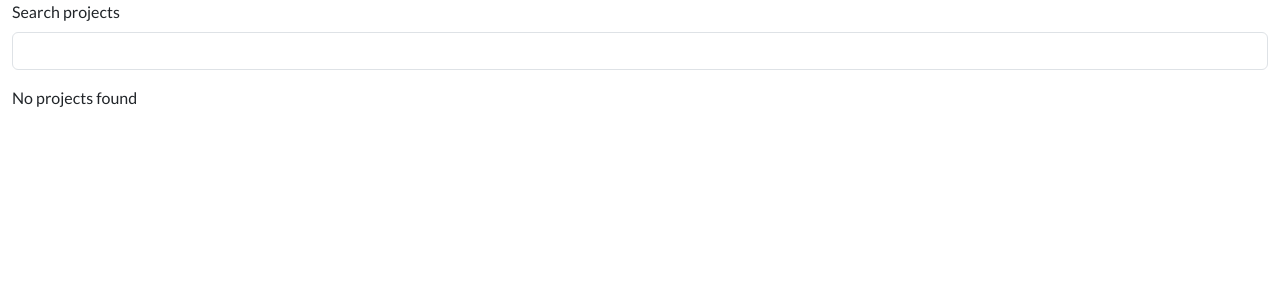
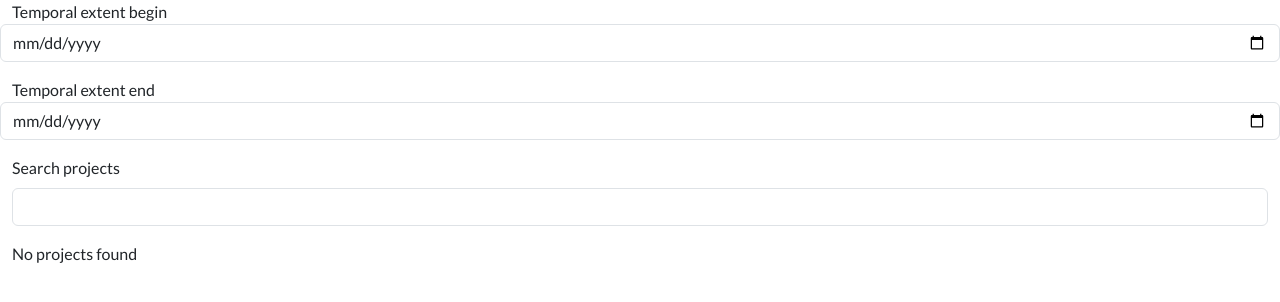
Before and after one commit to NaturalGIS/seis-lab-data, a Python web app: template src/seis_lab_data/webapp/templates/projects/list.html in a window 1280 px wide. Shown: the part 468-770 px from the top of the page. Run offline with Jinja, Linux system fonts and the light colour scheme; the template is opened without the code that fills it, so the values that code supplies are empty; some libraries are stand-ins or nearby versions.

Commit message:
Added filter by temporal extent

```diff
--- a/src/seis_lab_data/config.py
+++ b/src/seis_lab_data/config.py
@@ -79,6 +79,8 @@ class SeisLabDataSettings(BaseSettings):
         "-35.58558 29.24784"
         "))"
     )
+    default_temporal_extent_begin: str = ""
+    default_temporal_extent_end: str = ""
 
 
 class SeisLabDataCliContext(BaseModel):
--- a/src/seis_lab_data/operations/projects.py
+++ b/src/seis_lab_data/operations/projects.py
@@ -113,6 +113,7 @@ async def list_projects(
     en_name_filter: str | None = None,
     pt_name_filter: str | None = None,
     spatial_intersect: shapely.Polygon | None = None,
+    temporal_extent: schemas.TemporalExtentFilterValue | None = None,
 ) -> tuple[list[models.Project], int | None]:
     return await queries.paginated_list_projects(
         session,
@@ -123,6 +124,7 @@ async def list_projects(
         en_name_filter=en_name_filter,
         pt_name_filter=pt_name_filter,
         spatial_intersect=spatial_intersect,
+        temporal_extent=temporal_extent,
     )
 
 
--- a/src/seis_lab_data/operations/surveymissions.py
+++ b/src/seis_lab_data/operations/surveymissions.py
@@ -127,6 +127,7 @@ async def list_survey_missions(
     en_name_filter: str | None = None,
     pt_name_filter: str | None = None,
     spatial_intersect: shapely.Polygon | None = None,
+    temporal_extent: schemas.TemporalExtentFilterValue | None = None,
 ) -> tuple[list[models.SurveyMission], int | None]:
     return await queries.paginated_list_survey_missions(
         session,
@@ -138,6 +139,7 @@ async def list_survey_missions(
         en_name_filter=en_name_filter,
         pt_name_filter=pt_name_filter,
         spatial_intersect=spatial_intersect,
+        temporal_extent=temporal_extent,
     )
 
 
--- a/src/seis_lab_data/operations/surveyrelatedrecords.py
+++ b/src/seis_lab_data/operations/surveyrelatedrecords.py
@@ -286,6 +286,7 @@ async def list_survey_related_records(
     en_name_filter: str | None = None,
     pt_name_filter: str | None = None,
     spatial_intersect: shapely.Polygon | None = None,
+    temporal_extent: schemas.TemporalExtentFilterValue | None = None,
 ) -> tuple[list[models.SurveyRelatedRecord], int | None]:
     return await queries.paginated_list_survey_related_records(
         session,
@@ -297,6 +298,7 @@ async def list_survey_related_records(
         en_name_filter=en_name_filter,
         pt_name_filter=pt_name_filter,
         spatial_intersect=spatial_intersect,
+        temporal_extent=temporal_extent,
     )
 
 
--- a/src/seis_lab_data/schemas/__init__.py
+++ b/src/seis_lab_data/schemas/__init__.py
@@ -17,6 +17,7 @@ from .events import (
     EventPayload,
     SeisLabDataEvent,
 )
+from .filters import TemporalExtentFilterValue
 from .processing import (
     ProcessingMessage,
 )
@@ -102,6 +103,7 @@ __all__ = [
     SurveyRelatedRecordReadDetail,
     SurveyRelatedRecordReadListItem,
     SurveyRelatedRecordUpdate,
+    TemporalExtentFilterValue,
     WorkflowStageCreate,
     WorkflowStageId,
     WorkflowStageRead,
--- a/src/seis_lab_data/webapp/routes/projects.py
+++ b/src/seis_lab_data/webapp/routes/projects.py
@@ -382,6 +382,10 @@ class ProjectCollectionEndpoint(HTTPEndpoint):
                     "min_lat": min_lat,
                     "max_lon": max_lon,
                     "max_lat": max_lat,
+                },
+                "current_temporal_extent": {
+                    "begin": settings.default_temporal_extent_begin,
+                    "end": settings.default_temporal_extent_end,
                 },
                 "breadcrumbs": [
                     schemas.BreadcrumbItem(name=_("Home"), url=request.url_for("home")),
--- a/src/seis_lab_data/webapp/routes/surveymissions.py
+++ b/src/seis_lab_data/webapp/routes/surveymissions.py
@@ -342,6 +342,10 @@ class SurveyMissionCollectionEndpoint(HTTPEndpoint):
                     "min_lat": min_lat,
                     "max_lon": max_lon,
                     "max_lat": max_lat,
+                },
+                "current_temporal_extent": {
+                    "begin": settings.default_temporal_extent_begin,
+                    "end": settings.default_temporal_extent_end,
                 },
                 "breadcrumbs": [
                     schemas.BreadcrumbItem(name=_("Home"), url=request.url_for("home")),
--- a/src/seis_lab_data/webapp/routes/surveyrelatedrecords.py
+++ b/src/seis_lab_data/webapp/routes/surveyrelatedrecords.py
@@ -821,6 +821,10 @@ class SurveyRelatedRecordCollectionEndpoint(HTTPEndpoint):
                     "max_lon": max_lon,
                     "max_lat": max_lat,
                 },
+                "current_temporal_extent": {
+                    "begin": settings.default_temporal_extent_begin,
+                    "end": settings.default_temporal_extent_end,
+                },
                 "breadcrumbs": [
                     schemas.BreadcrumbItem(name=_("Home"), url=request.url_for("home")),
                     schemas.BreadcrumbItem(name=_("Survey-related records")),
--- a/src/seis_lab_data/webapp/templates/macros.html
+++ b/src/seis_lab_data/webapp/templates/macros.html
@@ -248,6 +248,36 @@
 {% endmacro %}
 
 
+{% macro render_temporal_extent_search_component(
+    search_url,
+    begin_label_text,
+    end_label_text,
+    begin_initial_value="",
+    end_initial_value=""
+) %}
+    <div class="row mb-3">
+        <label for="search-temporal-extent-begin">{{ begin_label_text }}</label>
+        <input
+                id="search-temporal-extent-begin"
+                class="form-control" type="date"
+                data-bind="temporalExtentBegin"
+                data-on:input__debounce.200ms="@get('{{ search_url }}')"
+                value="{{ begin_initial_value }}"
+        >
+    </div>
+    <div class="row mb-3">
+        <label for="search-temporal-extent-end">{{ end_label_text }}</label>
+        <input
+                id="search-temporal-extent-end"
+                class="form-control"
+                type="date"
+                data-bind="temporalExtentEnd"
+                data-on:input__debounce.200ms="@get('{{ search_url }}')"
+                value="{{ end_initial_value }}"
+        >
+    </div>
+{% endmacro %}
+
 {% macro render_search_component(search_url, label_text, initial_value="", set_autofocus=False) %}
     <div class="row mb-3" data-signals:search="'{{ initial_value }}'">
         <div class="col">
--- a/src/seis_lab_data/webapp/templates/projects/list.html
+++ b/src/seis_lab_data/webapp/templates/projects/list.html
@@ -66,6 +66,14 @@ This template is loaded as a GET response to the /projects/ endpoint. It is used
         </div>
     </div>
 
+    {{ macros.render_temporal_extent_search_component(
+        url_for("projects:get_list_component"),
+        _("Temporal extent begin"),
+        _("Temporal extent end"),
+        "{{ current_temporal_extent.begin }}",
+        "{{ current_temporal_extent.end }}"
+    ) }}
+
     {{ macros.render_search_component(
         url_for("projects:get_list_component"),
         _("search projects"),
```
Also changed, not shown: src/seis_lab_data/db/queries/projects.py (+20 -5 lines), src/seis_lab_data/db/queries/surveymissions.py (+15 -1 lines), src/seis_lab_data/db/queries/surveyrelatedrecords.py (+16 -1 lines), src/seis_lab_data/schemas/filters.py (added, +8 -0 lines), src/seis_lab_data/webapp/filters.py (+38 -0 lines).
